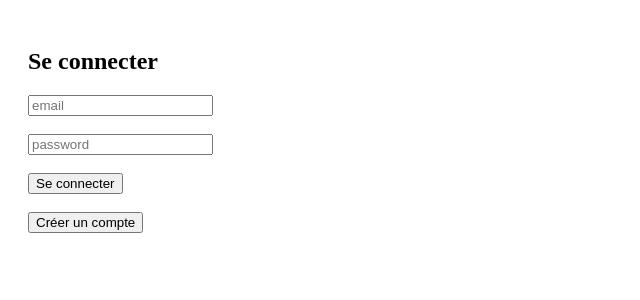
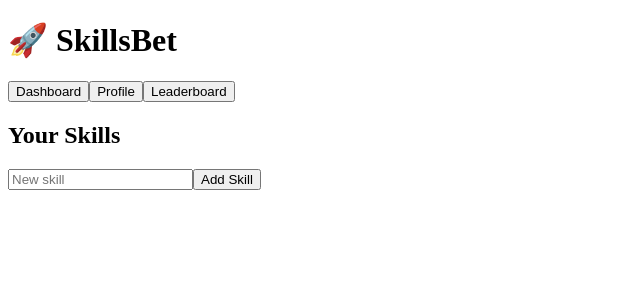
Before and after one commit to Beladinho/skillsbet-frontend, a React (Vite) app: page / in a window 1280 px wide. Shown: the top 300 px of the page, without its empty margins (0-640 px from the left). Built offline with nearby package versions, Linux system fonts and the light colour scheme.

Commit message:
fix backend + leaderboard

```diff
--- a/src/App.jsx
+++ b/src/App.jsx
@@ -1,51 +1,38 @@
-import { useState } from "react";
+import { useState } from "react"
 
-import Dashboard from "./pages/Dashboard";
-import Login from "./pages/Login";
-import Register from "./pages/Register";
+import Dashboard from "./pages/Dashboard"
+import Profile from "./pages/Profile"
+import Leaderboard from "./pages/Leaderboard"
 
 export default function App() {
 
-  const [token, setToken] = useState(
-    localStorage.getItem("token")
-  );
-
-  const [page, setPage] = useState("login");
-
-  if (!token) {
-
-    if (page === "register") {
-      return (
-        <Register
-          onRegister={() => setPage("login")}
-        />
-      );
-    }
-
-    return (
-      <Login
-        onLogin={setToken}
-        goToRegister={() => setPage("register")}
-      />
-    );
-  }
+  const [page, setPage] = useState("dashboard")
 
   return (
-    <div style={{ padding: 20 }}>
+    <div>
 
       <h1>🚀 SkillsBet</h1>
 
-      <button
-        onClick={() => {
-          localStorage.removeItem("token");
-          setToken(null);
-        }}
-      >
-        Déconnexion
-      </button>
+      <nav style={{ marginBottom: 20 }}>
 
-      <Dashboard token={token} />
+        <button onClick={() => setPage("dashboard")}>
+          Dashboard
+        </button>
+
+        <button onClick={() => setPage("profile")}>
+          Profile
+        </button>
+
+        <button onClick={() => setPage("leaderboard")}>
+          Leaderboard
+        </button>
+
+      </nav>
+
+      {page === "dashboard" && <Dashboard />}
+      {page === "profile" && <Profile />}
+      {page === "leaderboard" && <Leaderboard />}
 
     </div>
-  );
+  )
 }
--- /dev/null
+++ b/src/pages/Leaderboard.jsx
@@ -0,0 +1,48 @@
+import { useEffect, useState } from "react"
+import { apiFetch } from "../api"
+
+export default function Leaderboard() {
+
+  const [players, setPlayers] = useState([])
+
+  useEffect(() => {
+    loadLeaderboard()
+  }, [])
+
+  const loadLeaderboard = async () => {
+    const data = await apiFetch("/leaderboard")
+    setPlayers(data)
+  }
+
+  return (
+    <div style={{ padding: 20 }}>
+
+      <h1>🏆 Leaderboard SkillsBet</h1>
+
+      {players.map((player, index) => (
+
+        <div
+          key={index}
+          style={{
+            display: "flex",
+            justifyContent: "space-between",
+            borderBottom: "1px solid #ddd",
+            padding: 10
+          }}
+        >
+
+          <span>
+            #{index + 1} {player.avatar} {player.username}
+          </span>
+
+          <span>
+            Level {player.level} — {player.xp} XP
+          </span>
+
+        </div>
+
+      ))}
+
+    </div>
+  )
+}
```
